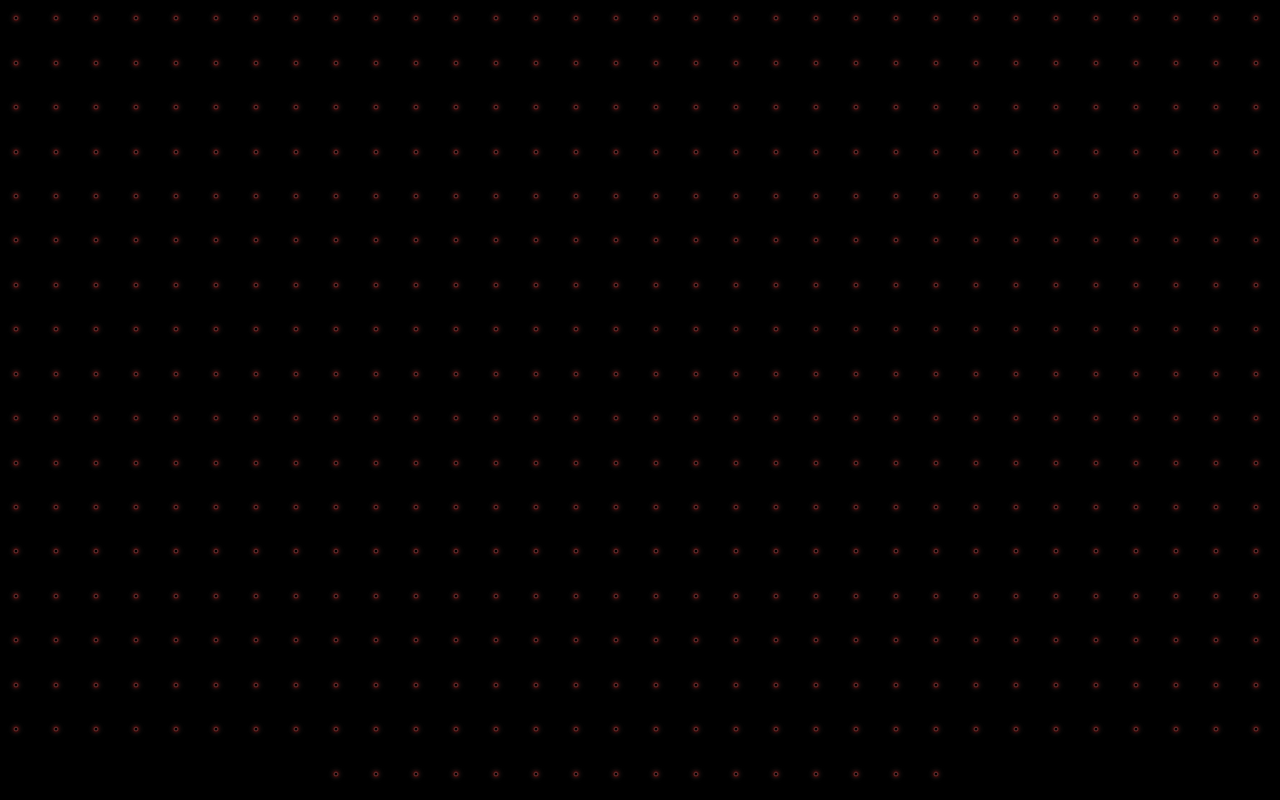
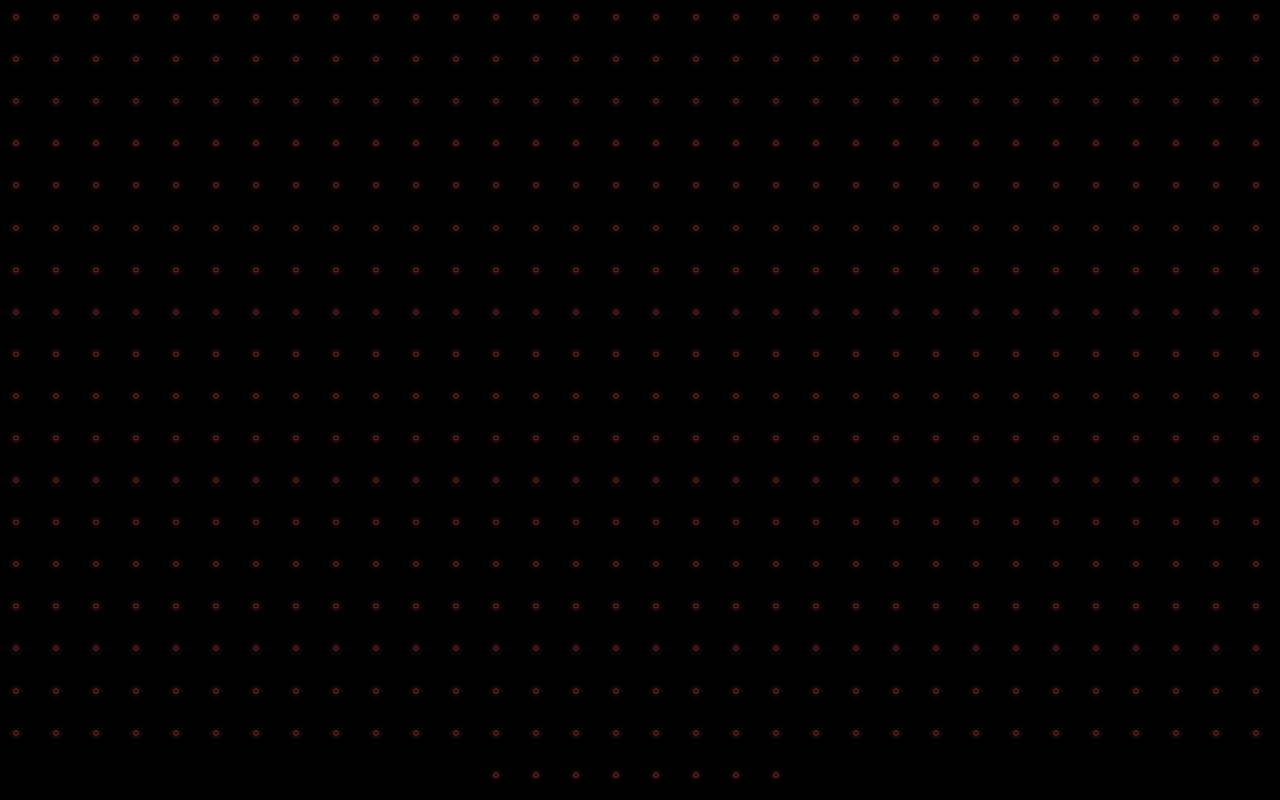
Before and after one commit to Arroshi/Glowing-Dots-Background, a plain HTML site: page index.html in a window 1280 px wide. Drawn offline with Linux system fonts and the light colour scheme.

Commit message:
Update index.html

```diff
--- a/index.html
+++ b/index.html
@@ -572,6 +572,30 @@
         <span></span>
         <span></span>
         <span></span>
+        <span></span>
+        <span></span>
+        <span></span>
+        <span></span>
+        <span></span>
+        <span></span>
+        <span></span>
+        <span></span>
+        <span></span>
+        <span></span>
+        <span></span>
+        <span></span>
+        <span></span>
+        <span></span>
+        <span></span>
+        <span></span>
+        <span></span>
+        <span></span>
+        <span></span>
+        <span></span>
+        <span></span>
+        <span></span>
+        <span></span>
+        <span></span>
     </section>
 
 </body>
```
